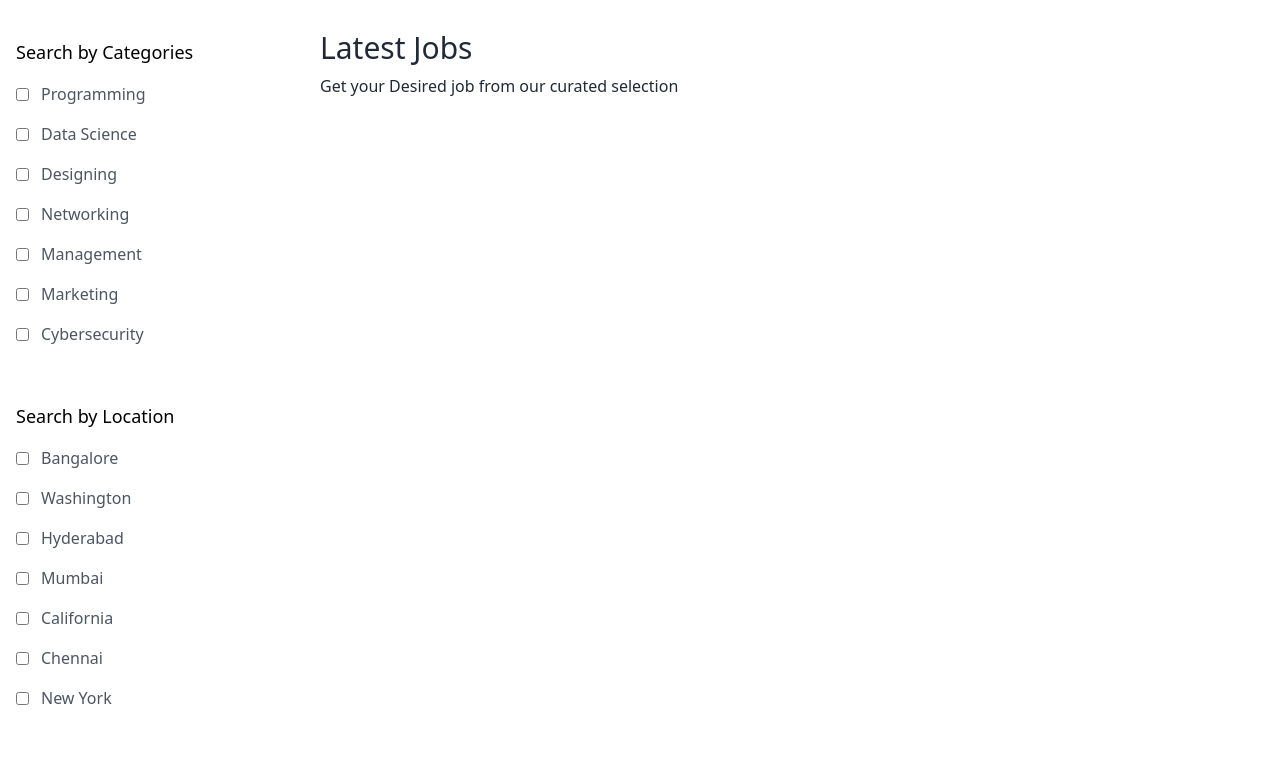
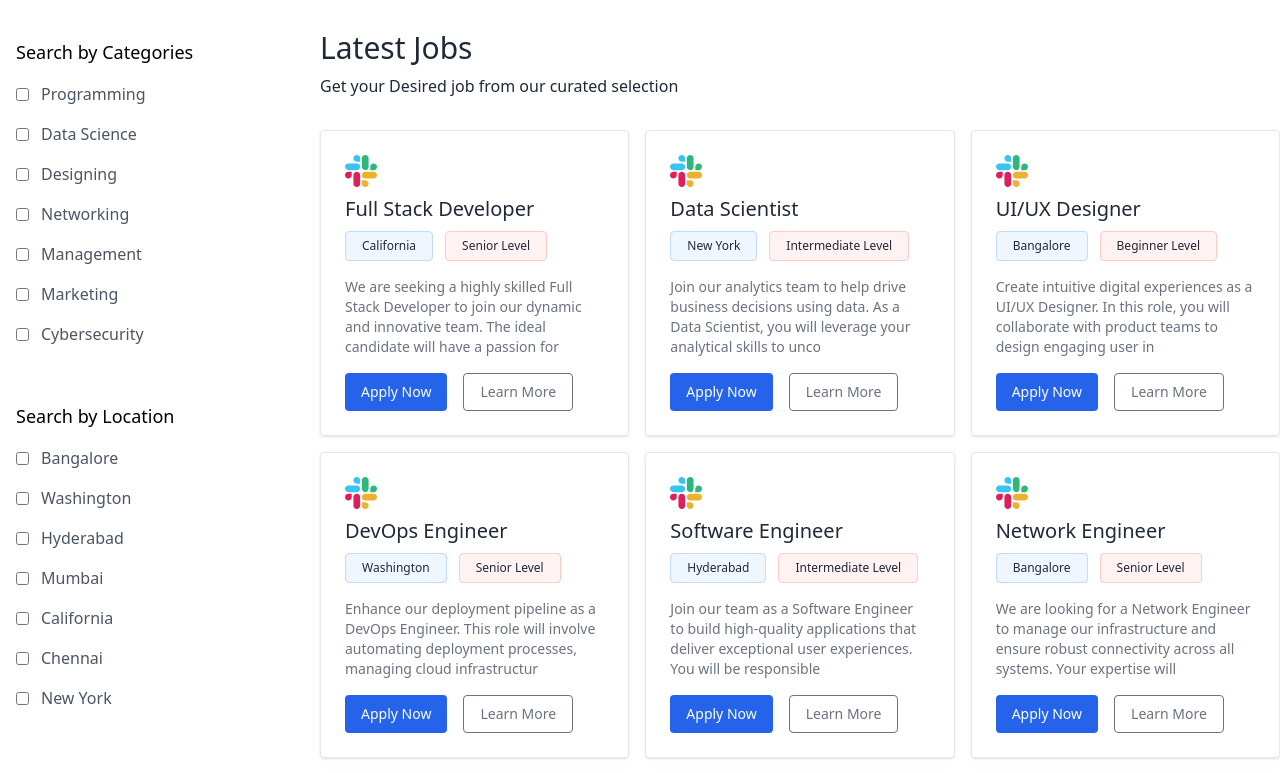
Before and after one commit to Prince-Singh-Dev/JobSphere, a React (Vite) app in the folder client/: page / in a window 1280 px wide. Shown: the part 560-1333 px from the top of the page. Before the commit the page ends 1302 px from the top, so only its background shows below. Built offline with nearby package versions, Linux system fonts and the light colour scheme; no server answers.

Commit message:
Included designs for job cards

```diff
--- a/client/src/components/JobCard.jsx
+++ b/client/src/components/JobCard.jsx
@@ -3,19 +3,19 @@
 
 const JobCard = ({job}) => {
   return (
-    <div>
-        <div>
-            <img src={assets.company_icon} alt="" />
+    <div className='border p-6 shadow rounded'>
+        <div className='flex justify-between items-center'>
+            <img className='h-8' src={assets.company_icon} alt="" />
         </div>
-        <h4>{job.title}</h4>
-        <div>
-            <span>{job.location}</span>
-            <span>{job.level}</span>
+        <h4 className='font-medium text-xl mt-2'>{job.title}</h4>
+        <div className='flex items-center gap-3 mt-2 text-xs'>
+            <span className='bg-blue-50 border border-blue-200 px-4 py-1.5 rounded'>{job.location}</span>
+            <span className='bg-red-50 border border-red-200 px-4 py-1.5 rounded'>{job.level}</span>
         </div>
-        <p dangerouslySetInnerHTML={{__html:job.description.slice(0,150)}}></p>
-        <div>
-            <button>Apply Now</button>
-            <button>Learn More</button>
+        <p className='text-gray-500 text-sm mt-4' dangerouslySetInnerHTML={{__html:job.description.slice(0,150)}}></p>
+        <div className='mt-4 flex gap-4 text-sm'>
+            <button className='bg-blue-600 text-white px-4 py-2 rounded'>Apply Now</button>
+            <button className='text-gray-500 border border-gray-500 rounded px-4 py-2'>Learn More</button>
         </div>
     </div>
   )
--- a/client/src/components/JobListing.jsx
+++ b/client/src/components/JobListing.jsx
@@ -1,6 +1,7 @@
 import React, { useContext } from 'react'
 import { AppContext } from '../context/AppContext'
-import { assets, JobCategories, JobLocations } from '../assets/assets'
+import { assets, JobCategories, JobLocations, jobsData } from '../assets/assets'
+import JobCard from './JobCard'
 
 const JobListing = () => {
 
@@ -70,7 +71,9 @@
             <h3  className='font-medium text-3xl py-2' id='job-list'>Latest Jobs</h3>
             <p className='mb-8'>Get your Desired job from our curated selection</p>
             <div className='grid grid-cols-1 sm:grid-col-2 xl:grid-cols-3 gap-4'>
-
+                    {jobsData.map((job,index)=>(
+                        <JobCard key={index} job={job}/>
+                    ))}
             </div>
         </section>
     </div>
```
